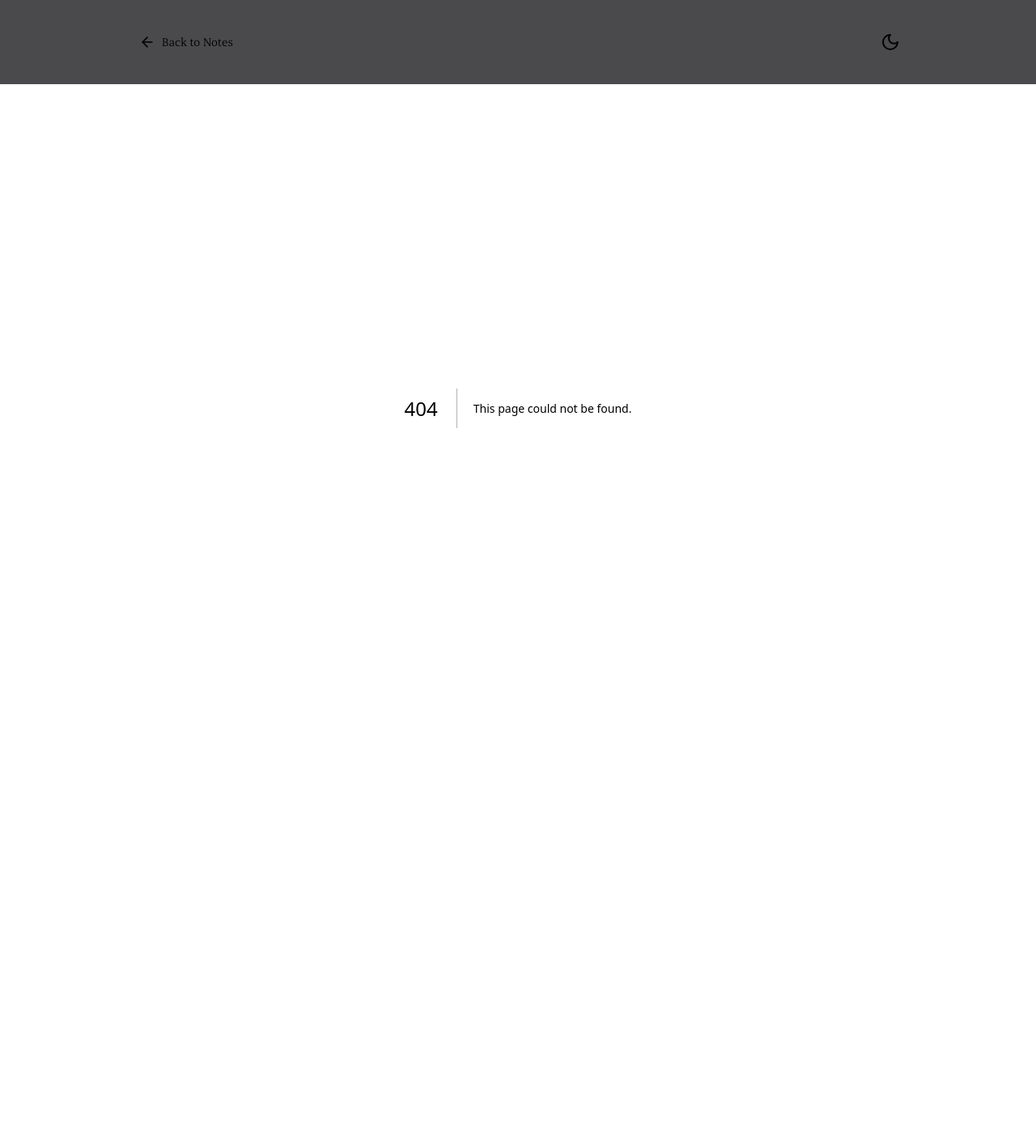
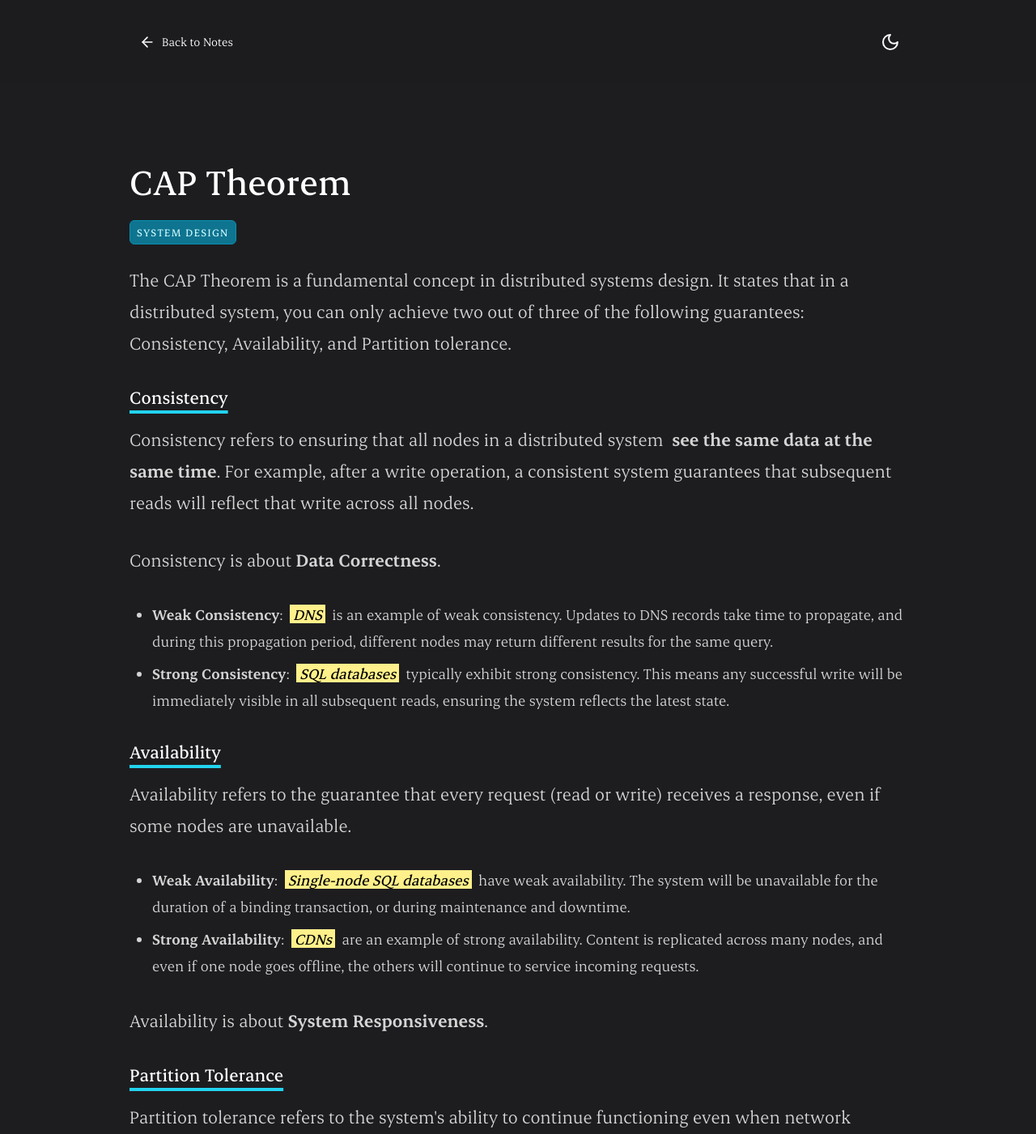
Before and after one commit to pnewsam/paultnewsam.com, a Next.js app: page /notes/system-design/cap-theorem in a window 1280 px wide. Before the commit this address had no page. Shown: the top 1401 px of the page at 81% size. Before the commit the page ends 904 px from the top, so only its background shows below. Built offline with nearby package versions, Linux system fonts and the light colour scheme.

Commit message:
Adding CAP theorem

```diff
--- a/src/app/notes/data-structures-and-algorithms/arrays-and-hashing/page.tsx
+++ b/src/app/notes/data-structures-and-algorithms/arrays-and-hashing/page.tsx
@@ -6,7 +6,7 @@ import { H2 } from "@/components/typography/H2";
 import { Summary } from "../../_components/Summary";
 import { arraysAndHashing } from "@/constants/problems";
 import { firstHalf } from "@/utils/array";
-import { Mark } from "@/components/Mark";
+import { Mark } from "@/components/typography/Mark";
 
 export default function Page() {
   return (
--- a/src/app/notes/page.tsx
+++ b/src/app/notes/page.tsx
@@ -38,11 +38,32 @@ export default function NotesPage() {
             description="A simple infinite scroll implementation."
           />
         </div>
+        {isDevelopment && (
+          <div>
+            <H2 className="mb-4">System Design</H2>
+            <Body>
+              System design is a deep subject. It can be overwhelming sorting
+              through all the learning materials out there.
+            </Body>
+            <div className="grid grid-cols-1 sm:grid-cols-2 md:grid-cols-3 gap-4 mb-16">
+              <LinkCard
+                href="/notes/system-design/cap-theorem"
+                tags={["System Design"]}
+                title="CAP Theorem"
+                description="A simple explanation of the CAP Theorem."
+              />
+            </div>
+          </div>
+        )}
 
         {isDevelopment && (
           <div>
             <H2 className="mb-4">Data Structures & Algorithms</H2>
-            <Body>These are my notes on data structures and algorithms.</Body>
+            <Body>
+              <b>Data Structures and Algorithms</b> is a deep subject. You could
+              spend years learning them. It can be overwhelming sorting through
+              all the learning materials out there.
+            </Body>
             <Card className="mb-16">
               <DataStructuresAndAlgorithmsTable />
             </Card>
--- /dev/null
+++ b/src/app/notes/system-design/cap-theorem/page.tsx
@@ -0,0 +1,138 @@
+import { Body } from "@/components/typography/Body";
+import { Container } from "@/components/Container";
+import { PageHeader } from "@/components/PageHeader";
+import { H2 } from "@/components/typography/H2";
+import { H3 } from "@/components/typography/H3";
+import { Ul } from "@/components/typography/Ul";
+import { Li } from "@/components/typography/Li";
+import { Mark } from "@/components/typography/Mark";
+import { Bold } from "@/components/typography/Bold";
+import { Table } from "@/components/Table";
+
+export default function Page() {
+  return (
+    <Container>
+      <section className="py-12 md:py-24">
+        <PageHeader title="CAP Theorem" tags={["System Design"]} />
+        <Body>
+          The CAP Theorem is a fundamental concept in distributed systems
+          design. It states that in a distributed system, you can only achieve
+          two out of three of the following guarantees: Consistency,
+          Availability, and Partition tolerance.
+        </Body>
+        <H3>Consistency</H3>
+        <Body>
+          Consistency refers to ensuring that all nodes in a distributed system
+          &nbsp;<Bold>see the same data at the same time</Bold>. For example,
+          after a write operation, a consistent system guarantees that
+          subsequent reads will reflect that write across all nodes.
+        </Body>
+        <Body>
+          Consistency is about <Bold>Data Correctness</Bold>.
+        </Body>
+
+        <Ul>
+          <Li>
+            <Bold>Weak Consistency</Bold>: <Mark>DNS</Mark> is an example of
+            weak consistency. Updates to DNS records take time to propagate, and
+            during this propagation period, different nodes may return different
+            results for the same query.
+          </Li>
+          <Li>
+            <Bold>Strong Consistency</Bold>: <Mark>SQL databases</Mark>{" "}
+            typically exhibit strong consistency. This means any successful
+            write will be immediately visible in all subsequent reads, ensuring
+            the system reflects the latest state.
+          </Li>
+        </Ul>
+
+        <H3>Availability</H3>
+        <Body>
+          Availability refers to the guarantee that every request (read or
+          write) receives a response, even if some nodes are unavailable.
+        </Body>
+        <Ul>
+          <Li>
+            <Bold>Weak Availability</Bold>:{" "}
+            <Mark>Single-node SQL databases</Mark> have weak availability. The
+            system will be unavailable for the duration of a binding
+            transaction, or during maintenance and downtime.
+          </Li>
+          <Li>
+            <Bold>Strong Availability</Bold>: <Mark>CDNs</Mark> are an example
+            of strong availability. Content is replicated across many nodes, and
+            even if one node goes offline, the others will continue to service
+            incoming requests.
+          </Li>
+        </Ul>
+        <Body>
+          Availability is about <Bold>System Responsiveness</Bold>.
+        </Body>
+
+        <H3>Partition Tolerance</H3>
+        <Body>
+          Partition tolerance refers to the system&apos;s ability to continue
+          functioning even when network failures occur, causing a split
+          (partition) between parts of the system.{" "}
+        </Body>
+        <Ul>
+          <Li>
+            <Bold>Weak Partition Tolerance</Bold>:{" "}
+            <Mark>Centralized systems</Mark> exhibit weak partition tolerance.
+            If the main or master node goes down, then the system will fail.
+          </Li>
+          <Li>
+            <Bold>Strong Partition Tolerance</Bold>:{" "}
+            <Mark>Bitcoin and blockchain networks</Mark> are classic examples of
+            strong partition tolerance. Any given node can go offline, because
+            all other nodes replicate the same blockchain.
+          </Li>
+        </Ul>
+        <Body>
+          Partition Tolerance is about <Bold>Network Reliability</Bold>.
+        </Body>
+
+        <H2>Example Tradeoffs</H2>
+        <Table>
+          <thead>
+            <tr>
+              <th>Combination</th>
+              <th>Example Systems</th>
+              <th>Key Behavior</th>
+            </tr>
+          </thead>
+          <tbody>
+            <tr>
+              <td>
+                <b>CP (Consistency + Partition Tolerance)</b>
+              </td>
+              <td>Google Spanner, Zookeeper</td>
+              <td>
+                System blocks during a partition to maintain consistent data.
+              </td>
+            </tr>
+            <tr>
+              <td>
+                <b>AP (Availability + Partition Tolerance)</b>
+              </td>
+              <td>Cassandra, DynamoDB, DNS</td>
+              <td>
+                System continues to serve requests but may return stale data.
+              </td>
+            </tr>
+            <tr>
+              <td>
+                <b>CA (Consistency + Availability)</b>
+              </td>
+              <td>PostgreSQL, MySQL (single-node)</td>
+              <td>
+                System ensures correctness and availability when no partition
+                exists.
+              </td>
+            </tr>
+          </tbody>
+        </Table>
+      </section>
+    </Container>
+  );
+}
--- /dev/null
+++ b/src/components/Table.tsx
@@ -0,0 +1,7 @@
+export const Table = ({ children }: { children: React.ReactNode }) => {
+  return (
+    <table className="w-full rounded-lg border [&_th]:p-4 [&_th]:text-left [&_td]:p-4 [&_tr]:border-t text-lg md:text-xl">
+      {children}
+    </table>
+  );
+};
--- /dev/null
+++ b/src/components/typography/Bold.tsx
@@ -0,0 +1,12 @@
+import { cn } from "@/lib/utils";
+import React from "react";
+
+export const Bold = ({
+  children,
+  className,
+}: {
+  className?: string;
+  children: React.ReactNode;
+}) => {
+  return <b className={cn("font-semibold", className)}>{children}</b>;
+};
--- a/src/components/typography/H2.tsx
+++ b/src/components/typography/H2.tsx
@@ -10,7 +10,7 @@ export const H2 = ({
 }) => (
   <h2
     className={cn(
-      "text-3xl font-medium text-neutral-800 dark:text-neutral-100 mb-3",
+      "text-3xl font-medium text-neutral-800 dark:text-neutral-100 mb-4",
       className
     )}
   >
--- a/src/components/typography/H3.tsx
+++ b/src/components/typography/H3.tsx
@@ -10,7 +10,7 @@ export const H3 = ({
 }) => (
   <h3
     className={cn(
-      "text-2xl font-medium text-neutral-900 dark:text-white",
+      "text-2xl mb-4 font-medium text-neutral-900 dark:text-white underline decoration-4 decoration-cyan-400 underline-offset-8",
       className
     )}
   >
--- a/src/components/typography/Li.tsx
+++ b/src/components/typography/Li.tsx
@@ -7,4 +7,8 @@ export const Li = ({
 }: {
   children: React.ReactNode;
   className?: string;
-}) => <li className={cn("ml-2", className)}>{children}</li>;
+}) => (
+  <li className={cn("text-lg/relaxed md:text-xl/relaxed ml-2", className)}>
+    {children}
+  </li>
+);
--- a/src/components/typography/Ul.tsx
+++ b/src/components/typography/Ul.tsx
@@ -10,7 +10,7 @@ export const Ul = ({
 }) => (
   <ul
     className={cn(
-      "list-disc text-neutral-700 dark:text-neutral-300 leading-relaxed pl-5 space-y-2",
+      "list-disc text-neutral-700 dark:text-neutral-300 leading-relaxed pl-5 space-y-2 mb-8",
       className
     )}
   >
```
Also changed, not shown: src/app/notes/system-design/scaling-servers/_components/AwsResources.tsx (renamed from src/app/notes/scaling-servers/_components/AwsResources.tsx), src/app/notes/system-design/scaling-servers/page.tsx (renamed from src/app/notes/scaling-servers/page.tsx), src/components/typography/Mark.tsx (renamed from src/components/Mark.tsx).
